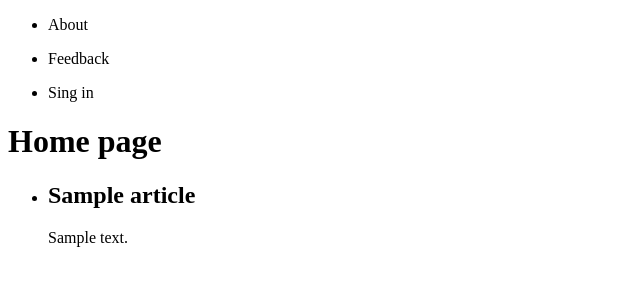
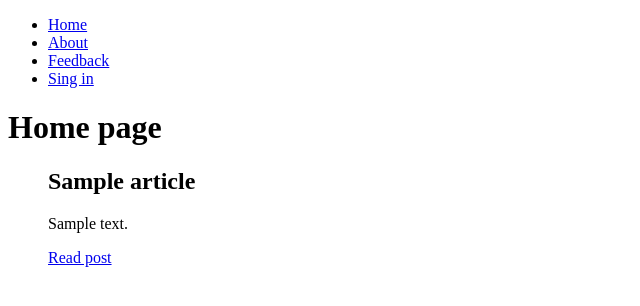
Before and after one commit to vitmikhaylov/casha, a Django app: page /cashback/ in a window 1280 px wide. Shown: the top 306 px of the page, without its empty margins (0-640 px from the left). Run offline with Django 5.2, Linux system fonts and the light colour scheme; tables that the repository leaves empty hold one stand-in row (values such as "Sample post").

Commit message:
modified base.html and index.html

```diff
--- a/sitecashback/cashback/templates/cashback/index.html
+++ b/sitecashback/cashback/templates/cashback/index.html
@@ -4,8 +4,9 @@
 <h1>{{ title }}</h1>
 {% for p in posts %}
 <ul>
-    <li><h2>{{ p.title }}</h2></li>
-    <p>{{ p.content }}</p>
+    <h2>{{ p.title }}</h2>
+    <p>{{ p.content|linebreaks|truncatewords:40 }}</p>
+    <a href="{% url "post" post_slug=p.slug %}">Read post</a>
 </ul>
 {% endfor %}
 {% endblock content %}
--- a/sitecashback/cashback/urls.py
+++ b/sitecashback/cashback/urls.py
@@ -3,8 +3,8 @@ from django.urls import path
 from .views import CashbackHome, ShowPost, about, index, contact, login, show_post
 
 urlpatterns = [
-    path('', CashbackHome.as_view(), name='name'),
-    # path('', index, name='name'),
+    path('', CashbackHome.as_view(), name='home'),
+    # path('', index, name='home'),
     path('about/', about, name='about'),
     path('contact/', contact, name='contact'),
     path('login/', login, name='login'),
--- a/sitecashback/templates/base.html
+++ b/sitecashback/templates/base.html
@@ -6,12 +6,12 @@
     <title>{{ title }}</title>
 </head>
 <body>
-    {% for m in menu %}
     <ul>
-        <li>{{ m.title }}</li>
+        <li><a href="{% url "home" %}">Home</a></li>
+        {% for m in menu %}
+            <li><a href="{% url m.url_name %}">{{ m.title }}</a></li>
+        {% endfor %}
     </ul>
-    {% endfor %}
-
 {% block content %}
 {% endblock content %}
 </body>
```
